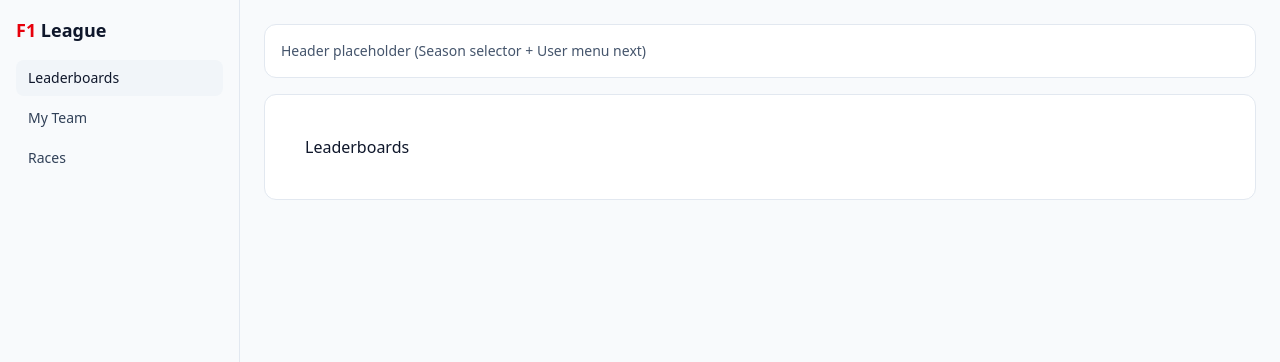
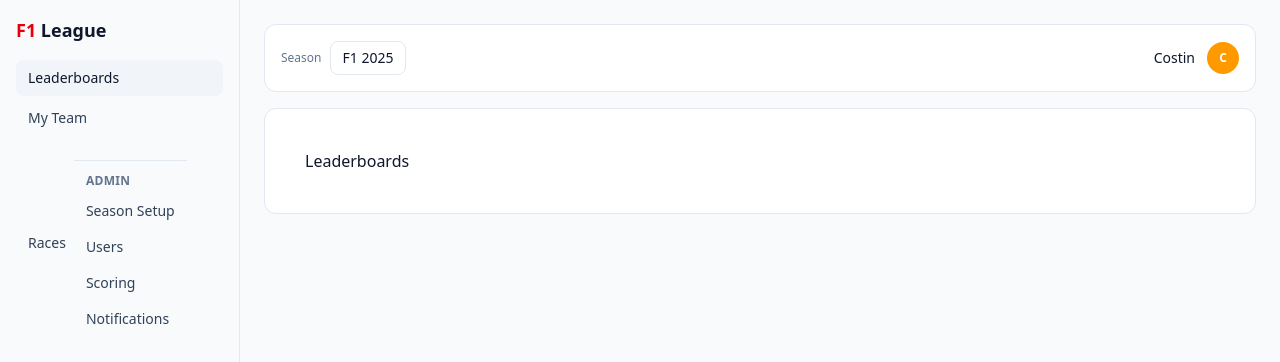
Before and after one commit to CostinIoana/F1-League, a React (Vite) app in the folder my-app/: page /leaderboards in a window 1280 px wide. Shown: the top 362 px of the page. Built offline with nearby package versions, Linux system fonts and the light colour scheme.

Commit message:
cms left side link entries into menu

```diff
--- a/my-app/src/App.tsx
+++ b/my-app/src/App.tsx
@@ -3,15 +3,33 @@ import { AppShell } from "./layout/AppShell";
 import { LeaderboardsPage } from "./pages/LeaderboardsPage";
 import { MyTeamPage } from "./pages/MyTeamPage";
 import { RacesPage } from "./pages/RacesPage";
+import { AdminSeasonPage } from "./pages/admin/AdminSeasonPage";
+import { AdminUsersPage } from "./pages/admin/AdminUsersPage";
+import { AdminScoringPage } from "./pages/admin/AdminScoringPage";
+import { AdminNotificationsPage } from "./pages/admin/AdminNotificationsPage";
 
 function App() {
+  const role: "admin" | "player" = "admin";
+
   return (
     <Routes>
-      <Route path="/" element={<AppShell />}>
+      <Route
+        path="/"
+        element={
+          <AppShell role={role} seasonName="F1 2025" userName="Costin" />
+        }
+      >
         <Route index element={<Navigate to="leaderboards" replace />} />
+
         <Route path="leaderboards" element={<LeaderboardsPage />} />
         <Route path="my-team" element={<MyTeamPage />} />
         <Route path="races" element={<RacesPage />} />
+
+        <Route path="admin/season" element={<AdminSeasonPage />} />
+        <Route path="admin/users" element={<AdminUsersPage />} />
+        <Route path="admin/scoring" element={<AdminScoringPage />} />
+        <Route path="admin/notifications" element={<AdminNotificationsPage />} />
+
         <Route path="*" element={<div className="p-6">Not Found</div>} />
       </Route>
     </Routes>
--- a/my-app/src/layout/AppShell.tsx
+++ b/my-app/src/layout/AppShell.tsx
@@ -6,8 +6,14 @@ const linkInactive =
   "text-slate-700 hover:bg-slate-100 hover:text-slate-900 dark:text-slate-200 dark:hover:bg-slate-900/60 dark:hover:text-white";
 const linkActive =
   "bg-slate-100 text-slate-900 dark:bg-slate-900/60 dark:text-white";
+type UserRole = "admin" | "player";
 
-export function AppShell() {
+type AppShellProps = {
+  role: "admin" | "player";
+  seasonName: string;
+  userName: string;
+};
+export function AppShell({ role, seasonName, userName }: AppShellProps) {
   return (
     <div className="min-h-screen bg-slate-50 text-slate-900 dark:bg-slate-950 dark:text-slate-50">
       <div className="mx-auto grid max-w-7xl grid-cols-1 md:grid-cols-[240px_1fr]">
@@ -45,6 +51,50 @@ export function AppShell() {
               }
             >
               Races
+              {role === "admin" && (
+  <div className="mt-3 pt-3 border-t border-slate-200 dark:border-slate-800">
+    <div className="mb-1 px-3 text-xs font-semibold uppercase tracking-wide text-slate-500 dark:text-slate-400">
+      Admin
+    </div>
+
+    <NavLink
+      to="/admin/season"
+      className={({ isActive }) =>
+        `${linkBase} ${isActive ? linkActive : linkInactive}`
+      }
+    >
+      Season Setup
+    </NavLink>
+
+    <NavLink
+      to="/admin/users"
+      className={({ isActive }) =>
+        `${linkBase} ${isActive ? linkActive : linkInactive}`
+      }
+    >
+      Users
+    </NavLink>
+
+    <NavLink
+      to="/admin/scoring"
+      className={({ isActive }) =>
+        `${linkBase} ${isActive ? linkActive : linkInactive}`
+      }
+    >
+      Scoring
+    </NavLink>
+
+    <NavLink
+      to="/admin/notifications"
+      className={({ isActive }) =>
+        `${linkBase} ${isActive ? linkActive : linkInactive}`
+      }
+    >
+      Notifications
+    </NavLink>
+  </div>
+)}
+
             </NavLink>
           </nav>
         </aside>
@@ -52,9 +102,26 @@ export function AppShell() {
         {/* Main */}
         <main className="p-4 md:p-6">
           <div className="mb-4 rounded-xl border border-slate-200 bg-white p-4 dark:border-slate-800 dark:bg-slate-900/30">
-            <div className="text-sm text-slate-600 dark:text-slate-300">
-              Header placeholder (Season selector + User menu next)
-            </div>
+            <div className="flex items-center justify-between">
+  {/* Season */}
+  <div className="flex items-center gap-2">
+    <span className="text-xs text-slate-500 dark:text-slate-400">
+      Season
+    </span>
+    <div className="rounded-lg border border-slate-200 px-3 py-1.5 text-sm font-medium dark:border-slate-700">
+      {seasonName}
+    </div>
+  </div>
+
+  {/* User */}
+  <div className="flex items-center gap-3">
+    <div className="text-sm font-medium">{userName}</div>
+    <div className="flex h-8 w-8 items-center justify-center rounded-full bg-amber-500 text-xs font-semibold text-white">
+      {userName.charAt(0).toUpperCase()}
+    </div>
+  </div>
+</div>
+
           </div>
 
           <div className="rounded-xl border border-slate-200 bg-white p-4 dark:border-slate-800 dark:bg-slate-900/30">
--- /dev/null
+++ b/my-app/src/pages/admin/AdminNotificationsPage.tsx
@@ -0,0 +1,3 @@
+export function AdminNotificationsPage() {
+  return <div className="p-6">Admin / Notifications</div>;
+}
--- /dev/null
+++ b/my-app/src/pages/admin/AdminScoringPage.tsx
@@ -0,0 +1,3 @@
+export function AdminScoringPage() {
+  return <div className="p-6">Admin / Scoring</div>;
+}
--- /dev/null
+++ b/my-app/src/pages/admin/AdminSeasonPage.tsx
@@ -0,0 +1,3 @@
+export function AdminSeasonPage() {
+  return <div className="p-6">Admin / Season Setup</div>;
+}
--- /dev/null
+++ b/my-app/src/pages/admin/AdminUsersPage.tsx
@@ -0,0 +1,3 @@
+export function AdminUsersPage() {
+  return <div className="p-6">Admin / Users</div>;
+}
```
